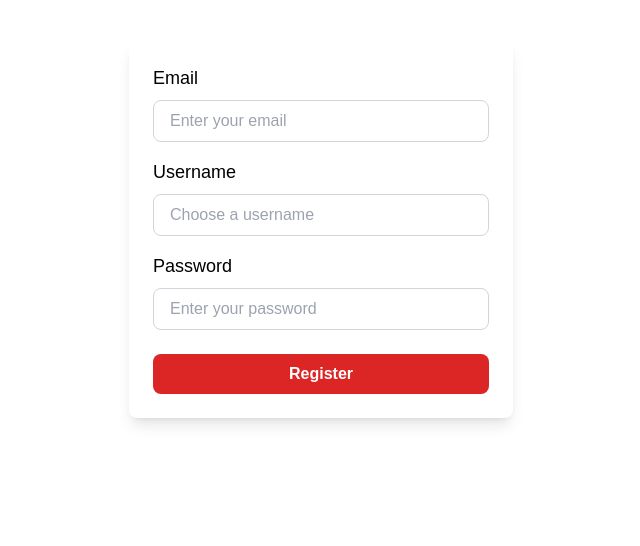
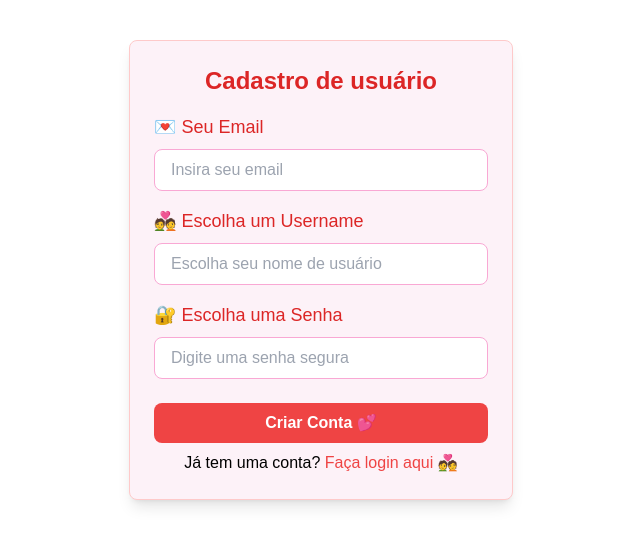
Before and after one commit to Anderson0312/yourLove, a Next.js app in the folder heart-app/: page /cadastro in a window 1280 px wide. Shown: the top 546 px of the page, without its empty margins (319-959 px from the left). Built offline with nearby package versions, Linux system fonts and the light colour scheme.

Commit message:
update front login and register

```diff
--- a/heart-app/app/cadastro/page.tsx
+++ b/heart-app/app/cadastro/page.tsx
@@ -2,6 +2,7 @@
 import { useState } from "react";
 import bcrypt from "bcryptjs";
 import { saveRegisterUserData } from "@/services/api";
+import Link from "next/link";
 
 
 export default function Register() {
@@ -56,54 +57,60 @@ export default function Register() {
   };
 
   return (
-    <form onSubmit={handleSubmit} className="max-w-sm mx-auto mt-10 p-6 bg-white rounded-lg shadow-lg">
-      <div className="mb-4">
-        <label htmlFor="email" className="block text-lg font-medium text-black mb-2">Email</label>
+    <form onSubmit={handleSubmit} className="max-w-sm mx-auto mt-10 p-6 bg-pink-50 rounded-lg shadow-lg border border-red-200">
+  <h2 className="text-center text-2xl font-bold text-red-600">Cadastro de usuário</h2>
+
+  <div className="mb-4 mt-4">
+    <label htmlFor="email" className="block text-lg font-medium text-red-600 mb-2">💌 Seu Email</label>
     <input
       id="email"
       type="email"
       value={email}
       onChange={(e) => setEmail(e.target.value)}
-          className="w-full px-4 py-2 border border-gray-300 rounded-lg text-black focus:outline-none focus:ring-2 focus:ring-red-500"
-          placeholder="Enter your email"
+      className="w-full px-4 py-2 border border-pink-300 rounded-lg text-black focus:outline-none focus:ring-2 focus:ring-red-400"
+      placeholder="Insira seu email"
     />
   </div>
 
   <div className="mb-4">
-        <label htmlFor="username" className="block text-lg font-medium text-black mb-2">Username</label>
+    <label htmlFor="username" className="block text-lg font-medium text-red-600 mb-2">💑 Escolha um Username</label>
     <input
       id="username"
       type="text"
       value={username}
       onChange={(e) => setUsername(e.target.value)}
-          className="w-full px-4 py-2 border border-gray-300 rounded-lg text-black focus:outline-none focus:ring-2 focus:ring-red-500"
-          placeholder="Choose a username"
+      className="w-full px-4 py-2 border border-pink-300 rounded-lg text-black focus:outline-none focus:ring-2 focus:ring-red-400"
+      placeholder="Escolha seu nome de usuário"
     />
   </div>
 
   <div className="mb-6">
-        <label htmlFor="password" className="block text-lg font-medium text-black mb-2">Password</label>
+    <label htmlFor="password" className="block text-lg font-medium text-red-600 mb-2">🔐 Escolha uma Senha</label>
     <input
       id="password"
       type="password"
       value={password}
       onChange={(e) => setPassword(e.target.value)}
-          className="w-full px-4 py-2 border border-gray-300 rounded-lg text-black focus:outline-none focus:ring-2 focus:ring-red-500"
-          placeholder="Enter your password"
+      className="w-full px-4 py-2 border border-pink-300 rounded-lg text-black focus:outline-none focus:ring-2 focus:ring-red-400"
+      placeholder="Digite uma senha segura"
     />
   </div>
 
-      {/* Exibe mensagens de erro ou sucesso */}
-      {errorMessage && <p className="text-red-600">{errorMessage}</p>}
-      {successMessage && <p className="text-green-600">{successMessage}</p>}
+  {errorMessage && <p className="text-red-600 text-center">💔 {errorMessage}</p>}
+  {successMessage && <p className="text-green-600 text-center">💕 {successMessage}</p>}
 
   <button
     type="submit"
-        className={`w-full py-2 bg-red-600 text-white font-semibold rounded-lg hover:bg-red-700 transition duration-300 ${loading ? 'opacity-50 cursor-not-allowed' : ''}`}
-        disabled={loading} // Desabilita o botão durante o carregamento
+    className={`w-full py-2 mb-2 bg-red-500 text-white font-semibold rounded-lg hover:bg-red-600 transition duration-300 ${loading ? 'opacity-50 cursor-not-allowed' : ''}`}
+    disabled={loading}
   >
-        {loading ? "Registering..." : "Register"}
+    {loading ? "Cadastrando com amor..." : "Criar Conta 💕"}
   </button>
+
+  <p className="text-center text-black">
+    Já tem uma conta? <Link href='/login' className='text-red-500 hover:text-red-700 hover:underline'>Faça login aqui 💑</Link>
+  </p>
 </form>
+
   );
 }
--- a/heart-app/app/login/page.tsx
+++ b/heart-app/app/login/page.tsx
@@ -3,6 +3,7 @@
 import { useState } from "react";
 import { useRouter } from "next/navigation"; // Correção na importação
 import { getRegisterUserData } from "@/services/api";
+import Link from "next/link";
 
 export default function Login() {
   const [email, setEmail] = useState("");
@@ -48,27 +49,28 @@ export default function Login() {
   };
 
   return (
-    <form onSubmit={handleSubmit} className="max-w-sm mt-10 mx-auto p-6 bg-white rounded-lg shadow-lg">
+    <form onSubmit={handleSubmit} className="max-w-sm mx-auto mt-10 p-6 bg-pink-50 rounded-lg shadow-lg border border-red-200">
+      <h2 className="text-center text-2xl font-bold text-red-600">Login</h2>
       <div className="mb-4">
-        <label htmlFor="email" className="block text-lg font-medium text-black mb-2">Email</label>
+      <label htmlFor="email" className="block text-lg font-medium text-red-600 mb-2">💌 Seu Email</label>
         <input
           id="email"
           type="email"
           value={email}
           onChange={(e) => setEmail(e.target.value)}
           className="w-full px-4 py-2 border border-gray-300 rounded-lg text-black focus:outline-none focus:ring-2 focus:ring-red-500"
-          placeholder="Enter your email"
+          placeholder="Insira seu email"
         />
       </div>
       <div className="mb-6">
-        <label htmlFor="password" className="block text-lg font-medium text-black mb-2">Password</label>
+        <label htmlFor="password" className="block text-lg font-medium text-red-600 mb-2">🔐 Escolha uma Senha</label>
         <input
           id="password"
           type="password"
           value={password}
           onChange={(e) => setPassword(e.target.value)}
-          className="w-full px-4 py-2 border border-gray-300 rounded-lg focus:outline-none text-black focus:ring-2 focus:ring-red-500"
-          placeholder="Enter your password"
+          className="w-full px-4 py-2 border border-pink-300 rounded-lg text-black focus:outline-none focus:ring-2 focus:ring-red-400"
+          placeholder="Digite uma senha segura"
         />
       </div>
       {errorMessage && (
@@ -76,12 +78,15 @@ export default function Login() {
       )}
       <button
         type="submit"
-        className="w-full py-2 bg-red-600 text-white font-semibold rounded-lg hover:bg-red-700 transition duration-300"
+        className="w-full py-2 mb-2 bg-red-600 text-white font-semibold rounded-lg hover:bg-red-700 transition duration-300"
         disabled={loading}
       >
-        {loading ? "Loading..." : "Login"}
+        {loading ? "Loading..." : "Login 💕"}
       </button>
 
+      <p className="text-center text-black">
+      Não tem uma conta? <Link href='/cadastro' className='text-red-500 hover:text-red-700 hover:underline'>Inscreva-se 💑</Link>
+  </p>
     </form>
   );
 }
```
Lines whose indentation alone changed are shown as unchanged.
